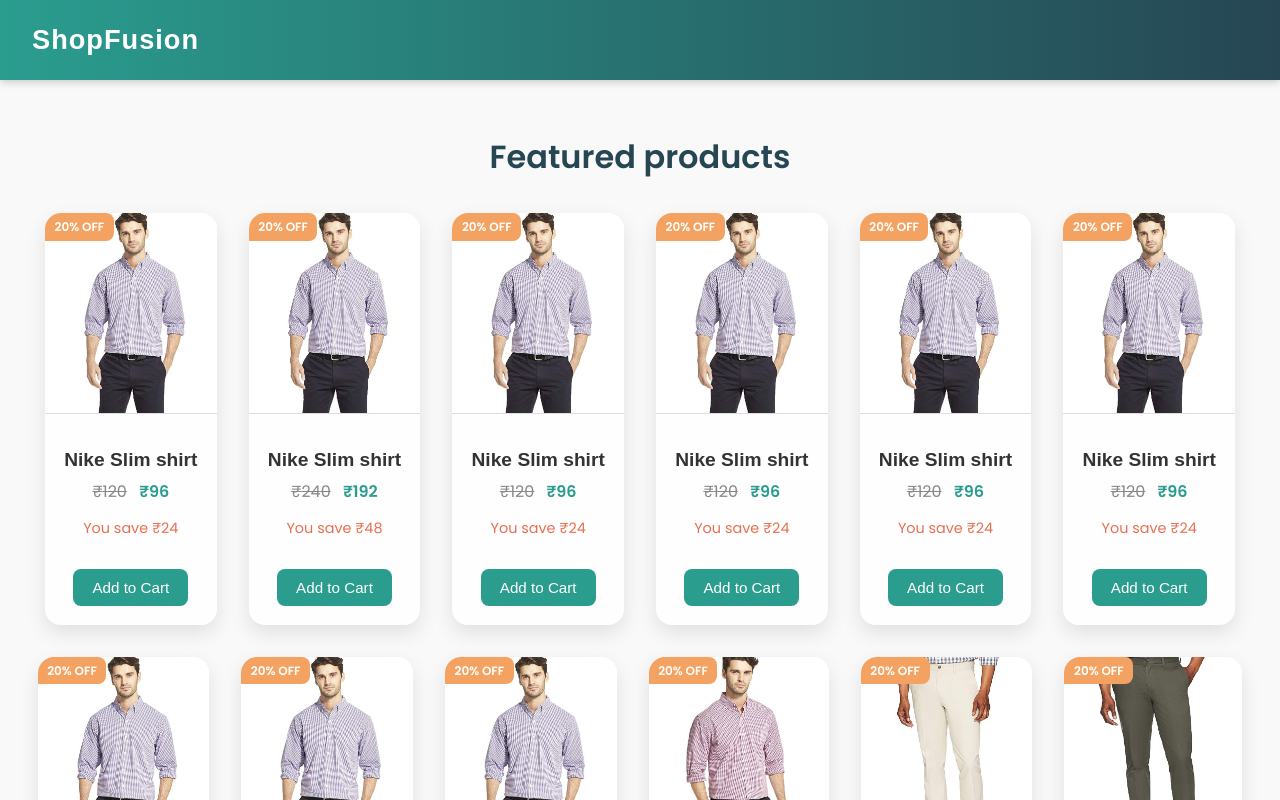
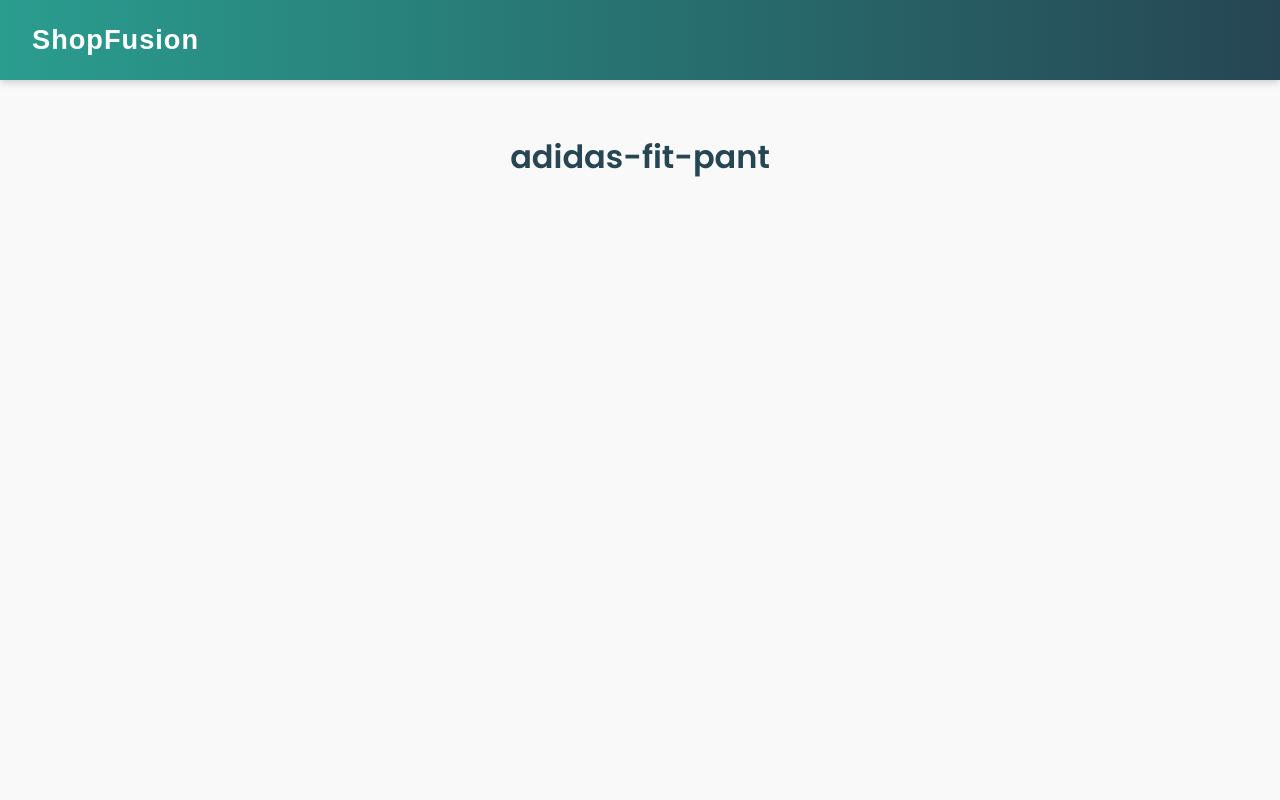
Before and after one commit to Chintal77/EcomWebsiteMern, a React (Create React App) app in the folder frontend/: page /products/adidas-fit-pant in a window 1280 px wide. Shown: the top 800 px of the page. Built offline with nearby package versions, Linux system fonts and the light colour scheme.

Commit message:
screen/page navigation is handled using BrowserRouter

```diff
--- a/frontend/package.json
+++ b/frontend/package.json
@@ -9,7 +9,7 @@
     "@testing-library/user-event": "^13.5.0",
     "react": "^19.1.0",
     "react-dom": "^19.1.0",
-    "react-router-dom": "^7.7.1",
+    "react-router-dom": "^6.30.1",
     "react-scripts": "5.0.1",
     "web-vitals": "^2.1.4"
   },
--- a/frontend/src/App.js
+++ b/frontend/src/App.js
@@ -1,55 +1,25 @@
 import './App.css';
 import data from './data';
+import { BrowserRouter, Route, Routes } from 'react-router-dom';
+import HomeScreen from './screens/HomeScreen';
+import ProductScreen from './screens/ProductScreen';
 
 function App() {
   return (
+    <BrowserRouter>
       <div>
         <header>
           <a href=" ">ShopFusion</a>
         </header>
 
         <main>
-        <h1>Featured products</h1>
-        <div className="products">
-          {data.products.map((product) => {
-            const discountPercentage = 20;
-            const discountAmount = Math.round(
-              (product.price * discountPercentage) / 100
-            );
-            const finalPrice = product.price - discountAmount;
-
-            return (
-              <div className="product" key={product.slug}>
-                <span className="badge">20% OFF</span>
-
-                <img src={product.image} alt={product.name} />
-
-                <div className="product-info">
-                  <h3 className="product-name">
-                    <a href={`/products/${product.slug}`}>{product.name}</a>
-                  </h3>
-
-                  <p className="product-price">
-                    <span className="original-price">
-                      ₹{product.price.toLocaleString('en-IN')}
-                    </span>{' '}
-                    <span className="final-price">
-                      ₹{finalPrice.toLocaleString('en-IN')}
-                    </span>
-                  </p>
-
-                  <p className="product-discount">
-                    You save ₹{discountAmount.toLocaleString('en-IN')}
-                  </p>
-
-                  <button className="add-to-cart">Add to Cart</button>
-                </div>
-              </div>
-            );
-          })}
-        </div>
+          <Routes>
+            <Route path="/" element={<HomeScreen />} />
+            <Route path="/products/:slug" element={<ProductScreen />} />
+          </Routes>
         </main>
       </div>
+    </BrowserRouter>
   );
 }
 
--- /dev/null
+++ b/frontend/src/screens/HomeScreen.js
@@ -0,0 +1,49 @@
+import data from '../data';
+
+function HomeScreen() {
+  return (
+    <div>
+      <h1>Featured products</h1>
+      <div className="products">
+        {data.products.map((product) => {
+          const discountPercentage = 20;
+          const discountAmount = Math.round(
+            (product.price * discountPercentage) / 100
+          );
+          const finalPrice = product.price - discountAmount;
+
+          return (
+            <div className="product" key={product.slug}>
+              <span className="badge">20% OFF</span>
+
+              <img src={product.image} alt={product.name} />
+
+              <div className="product-info">
+                <h3 className="product-name">
+                  <a href={`/products/${product.slug}`}>{product.name}</a>
+                </h3>
+
+                <p className="product-price">
+                  <span className="original-price">
+                    ₹{product.price.toLocaleString('en-IN')}
+                  </span>{' '}
+                  <span className="final-price">
+                    ₹{finalPrice.toLocaleString('en-IN')}
+                  </span>
+                </p>
+
+                <p className="product-discount">
+                  You save ₹{discountAmount.toLocaleString('en-IN')}
+                </p>
+
+                <button className="add-to-cart">Add to Cart</button>
+              </div>
+            </div>
+          );
+        })}
+      </div>
+    </div>
+  );
+}
+
+export default HomeScreen;
--- /dev/null
+++ b/frontend/src/screens/ProductScreen.js
@@ -0,0 +1,13 @@
+import { useParams } from 'react-router-dom';
+
+function ProductScreen() {
+  const params = useParams();
+  const { slug } = params;
+  return (
+    <div>
+      <h1>{slug}</h1>
+    </div>
+  );
+}
+
+export default ProductScreen;
```
Also changed, not shown: 1 other file (tests, documents, lock files or other folders). Lines whose indentation alone changed are shown as unchanged.
